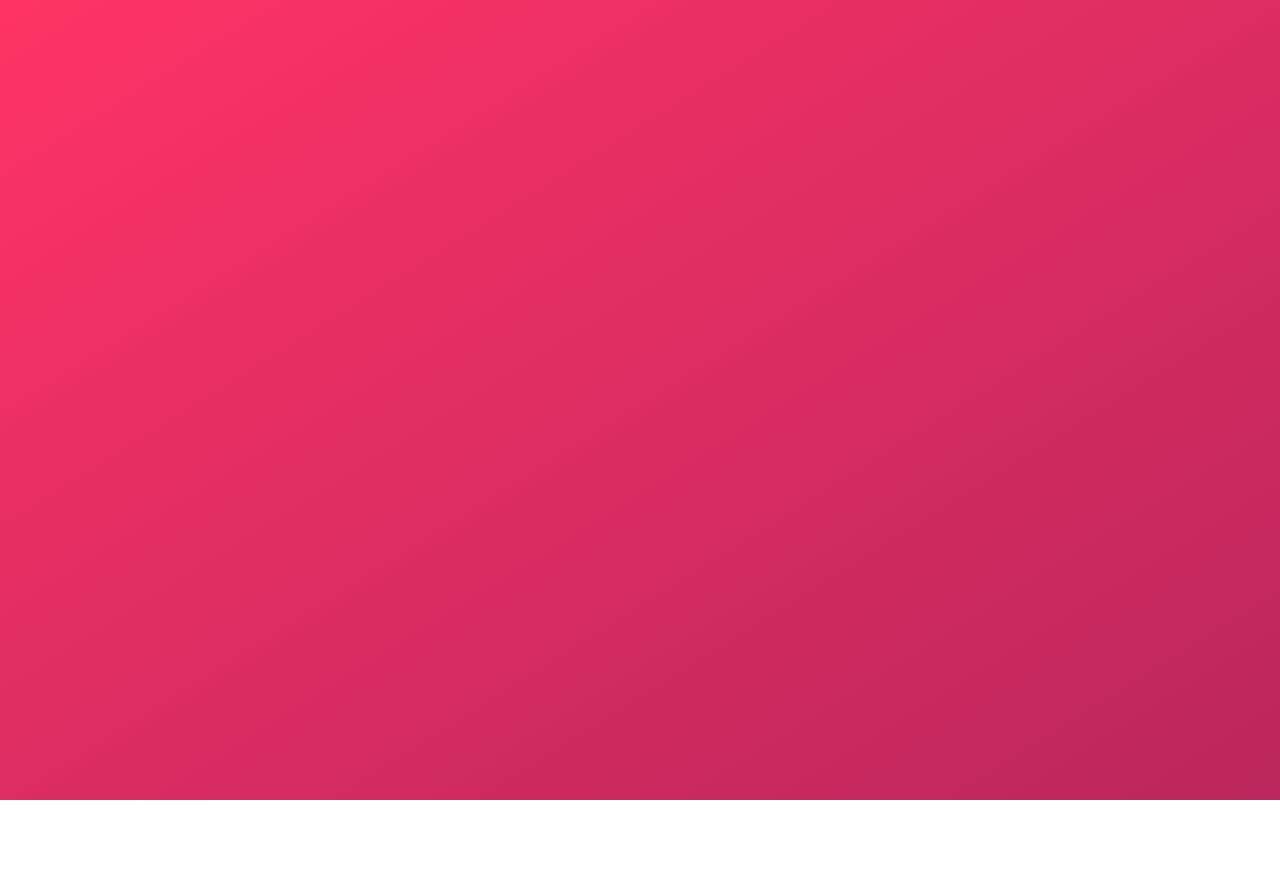
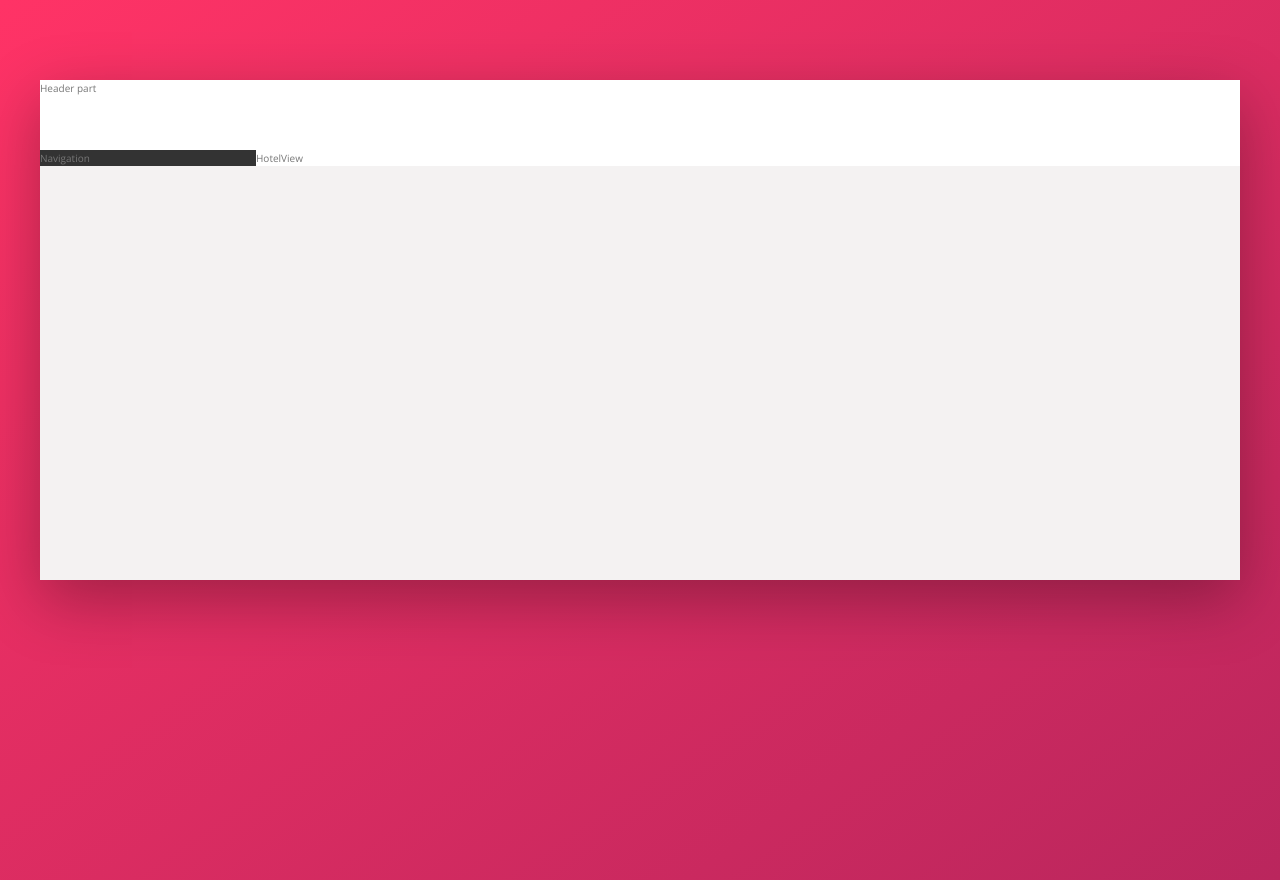
Before and after one commit to Alcapone-Fx/trillo, a React (Create React App) app: page / in a window 1280 px wide. Before the commit the page ends 800 px from the top, so only its background shows below. Built offline with nearby package versions, Linux system fonts and the light colour scheme.

Commit message:
:lipstick: Add styles to basic layout

```diff
--- a/src/App.js
+++ b/src/App.js
@@ -1,9 +1,14 @@
-import React from 'react';
-import './assets/sass/main.scss';
+import React from "react";
+
+import Content from "./layout/content/Content";
+import Header from './layout/header/Header'
+import "./assets/sass/main.scss";
 
 function App() {
   return (
-    <div className="App">
+    <div className="container">
+      <Header />
+      <Content />
     </div>
   );
 }
--- a/src/assets/sass/_layout.scss
+++ b/src/assets/sass/_layout.scss
@@ -0,0 +1,7 @@
+.container {
+  background-color: var(--color-grey-light-2);
+  box-shadow: var(--shadow-dark);
+  margin: 8rem auto;
+  max-width: 120rem;
+  min-height: 50rem;
+}
--- /dev/null
+++ b/src/layout/content/Content.jsx
@@ -0,0 +1,16 @@
+import React from "react";
+
+import Sidebar from "../sidebar/Sidebar";
+import HotelView from '../hotelView/HotelView'
+import "./Content.scss";
+
+function Content() {
+  return (
+    <div className="content">
+      <Sidebar />
+      <HotelView />
+    </div>
+  );
+}
+
+export default Content;
--- /dev/null
+++ b/src/layout/content/Content.scss
@@ -0,0 +1,3 @@
+.content {
+  display: flex;
+}
--- /dev/null
+++ b/src/layout/header/Header.jsx
@@ -0,0 +1,11 @@
+import React from "react";
+
+import "./Header.scss";
+
+function Header() {
+  return (
+      <header className="header">Header part</header>
+  );
+}
+
+export default Header;
--- /dev/null
+++ b/src/layout/header/Header.scss
@@ -0,0 +1,5 @@
+.header {
+  height: 7rem;
+  background-color: #fff;
+  border-bottom: (--var-color-grey-light-2);
+}
--- /dev/null
+++ b/src/layout/hotelView/HotelView.jsx
@@ -0,0 +1,13 @@
+import React from 'react'
+
+import "./HotelView.scss";
+
+function HotelView() {
+    return (
+        <main className="hotel-view">
+            HotelView
+        </main>
+    )
+}
+
+export default HotelView;
--- /dev/null
+++ b/src/layout/hotelView/HotelView.scss
@@ -0,0 +1,4 @@
+.hotel-view {
+    background-color: #fff;
+    flex: 1;
+}
--- /dev/null
+++ b/src/layout/sidebar/Sidebar.jsx
@@ -0,0 +1,13 @@
+import React from 'react'
+
+import "./Sidebar.scss";
+
+function Sidebar() {
+    return (
+        <nav className="sidebar">
+            Navigation
+        </nav>
+    )
+}
+
+export default Sidebar;
--- /dev/null
+++ b/src/layout/sidebar/Sidebar.scss
@@ -0,0 +1,5 @@
+.sidebar {
+  background-color: var(--color-grey-dark-1);
+
+  flex: 0 0 18%;
+}
```
